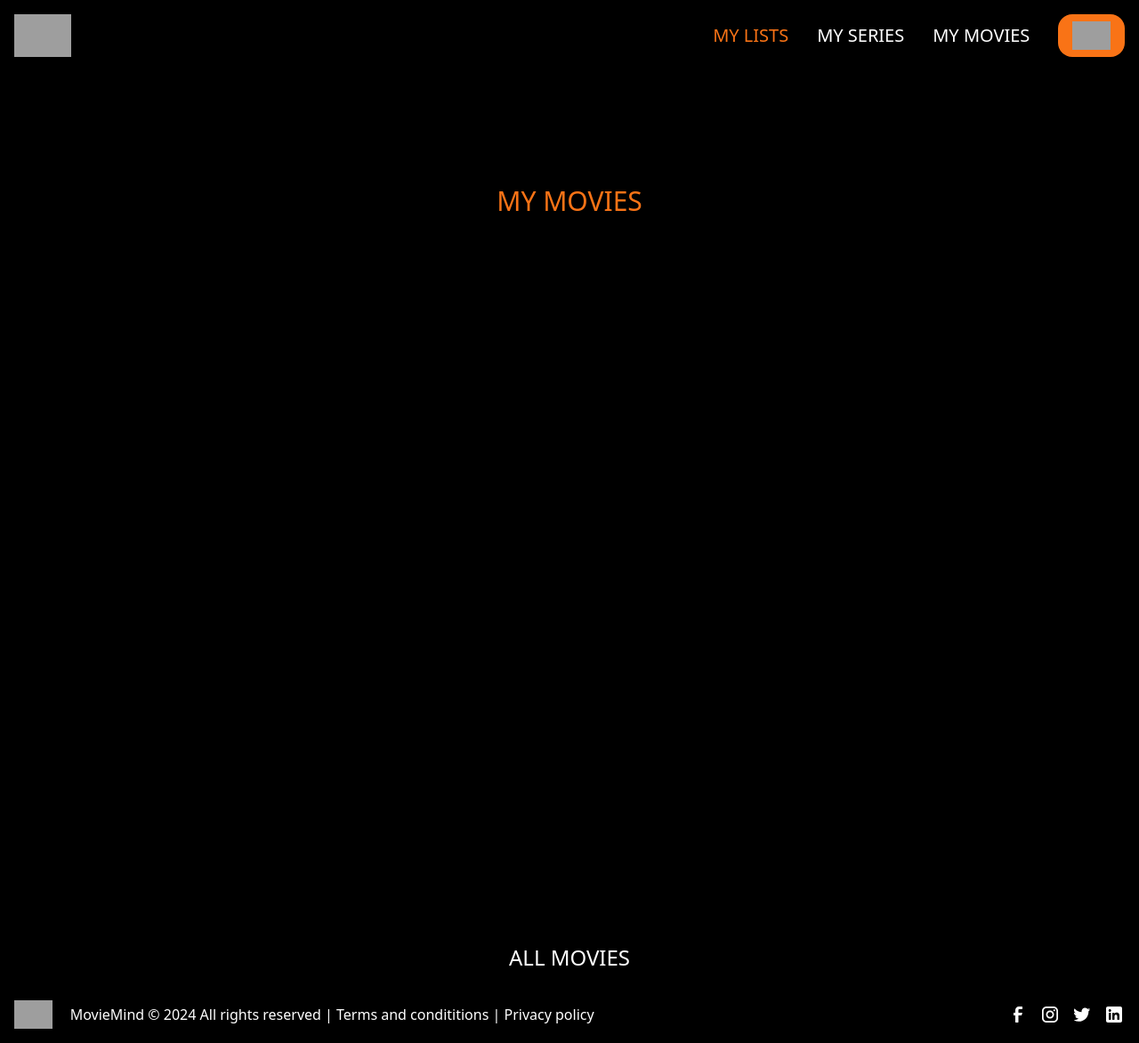
After one commit to markcrh/E-Commerce-Symfony-Project, a Symfony app: template movieMinder/templates/user/user_movie_list.html.twig in a window 1280 px wide. The commit adds this page. Shown: the whole page at 89% size. Run offline with Twig, Linux system fonts and the light colour scheme; the template is opened without the code that fills it, so the values that code supplies are empty; style sheets or scripts are compiled from the project's sources; some libraries are stand-ins or nearby versions; grey boxes are pictures that could not be loaded.

Commit message:
My movies view ok, but not full stylized

```diff
--- a/movieMinder/templates/components/headerUser.html.twig
+++ b/movieMinder/templates/components/headerUser.html.twig
@@ -16,7 +16,7 @@
                         <a href="#" class="block text-xl py-2 px-3 text-white-900 rounded hover:bg-gray-100 md:hover:bg-transparent md:hover:text-orange-500 md:p-0">MY SERIES</a>
                     </li>
                     <li>
-                        <a href="#" class="block text-xl py-2 px-3 rounded hover:bg-gray-100 md:hover:bg-transparent md:hover:text-orange-500 md:p-0">MY MOVIES</a>
+                        <a href={{path('show_list')}} class="block text-xl py-2 px-3 rounded hover:bg-gray-100 md:hover:bg-transparent md:hover:text-orange-500 md:p-0">MY MOVIES</a>
                     </li>
                     <li>
                         <a href="{{path('app_login')}}">
--- a/movieMinder/templates/dashboard/dashboard.html.twig
+++ b/movieMinder/templates/dashboard/dashboard.html.twig
@@ -1,6 +1,6 @@
 {% extends 'base.html.twig' %}
 
-{% block title %}Hello HomeController!
+{% block title %}Hello
 {% endblock %}
 
 
@@ -18,9 +18,9 @@
 			<h2 class="text-white text-2xl">Remember every episode, every movie and stay on top of your viewing habits</h2>
 
 			<div>
-				<h2 class="text-black text-2xl">MY MOVIES</h2>
+				<h2 class="text-orange-500 text-2xl">MY MOVIES</h2>
 
-<div class="flex flex-wrap justify-center flex-grow w-[85%] min-h-screen overflow-y-auto gap-5">
+<div class="flex flex-wrap justify-center  flex-grow w-[85%] min-h-screen overflow-y-auto gap-5">
 	{% for movie in movies %}
 		<div class="flex flex-col text-white w-[200px] h-full hover:scale-110 transition-transform gap-2.5">
 			<img class="w-[200px]" src="{{ movie.poster }}" alt="{{ movie.title }} ">
--- /dev/null
+++ b/movieMinder/templates/user/user_movie_list.html.twig
@@ -0,0 +1,46 @@
+{% extends 'base.html.twig' %}
+
+{% block title %}My Movies
+{% endblock %}
+
+
+{% block body %}
+
+	<div class="flex flex-col flex-grow">
+
+		{% block header %}
+			{% include 'components/headerUser.html.twig' %}
+		{% endblock %}
+
+		<div class="flex flex-col justify-center text-center w-full h-auto mt-[10%] gap-4">
+			<h1 class="text-orange-500 text-3xl ">MY MOVIES</h1>
+
+			<div>
+
+				<div class="flex flex-wrap justify-center flex-grow w-[85%] min-h-screen overflow-y-auto gap-5">
+					{% for movie in movies %}
+						<div class="flex flex-col text-white w-[200px] h-full hover:scale-110 transition-transform gap-2.5">
+							<img class="w-[200px]" src="{{ movie.poster }}" alt="{{ movie.title }} ">
+							<span class="text-center font-bold">
+								{{ movie.title }}</span>
+
+
+						</div>
+					{%  endfor %}
+				</div>
+
+
+				<a href="{{path('app_movie_index')}}">
+					<h2 class="text-white text-2xl">ALL MOVIES</h2>
+
+
+				</a>
+			</div>
+
+
+			{% block footer %}
+				{% include 'components/footer.html.twig' %}
+			{% endblock %}
+
+
+		{%  endblock  %}
```
Also changed, not shown: movieMinder/src/Controller/UserController.php (+16 -16 lines), 1 other file.
